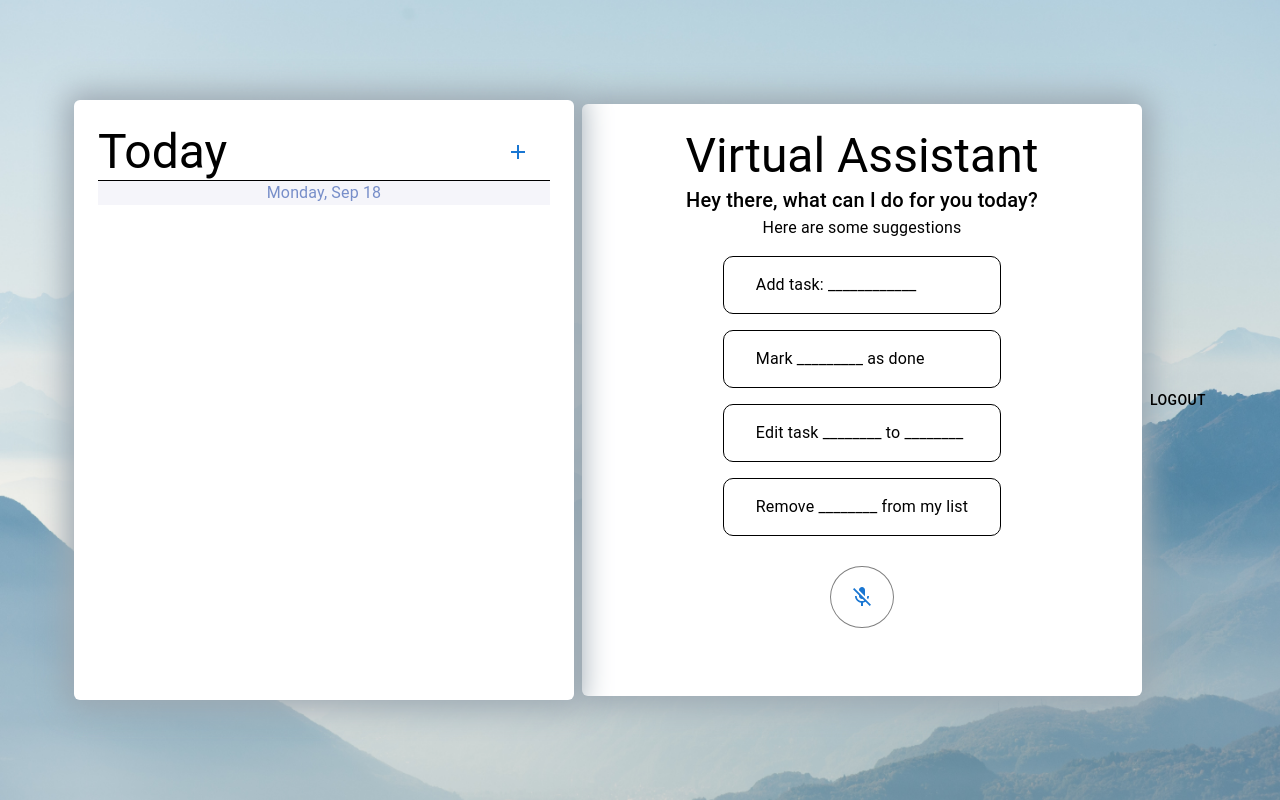
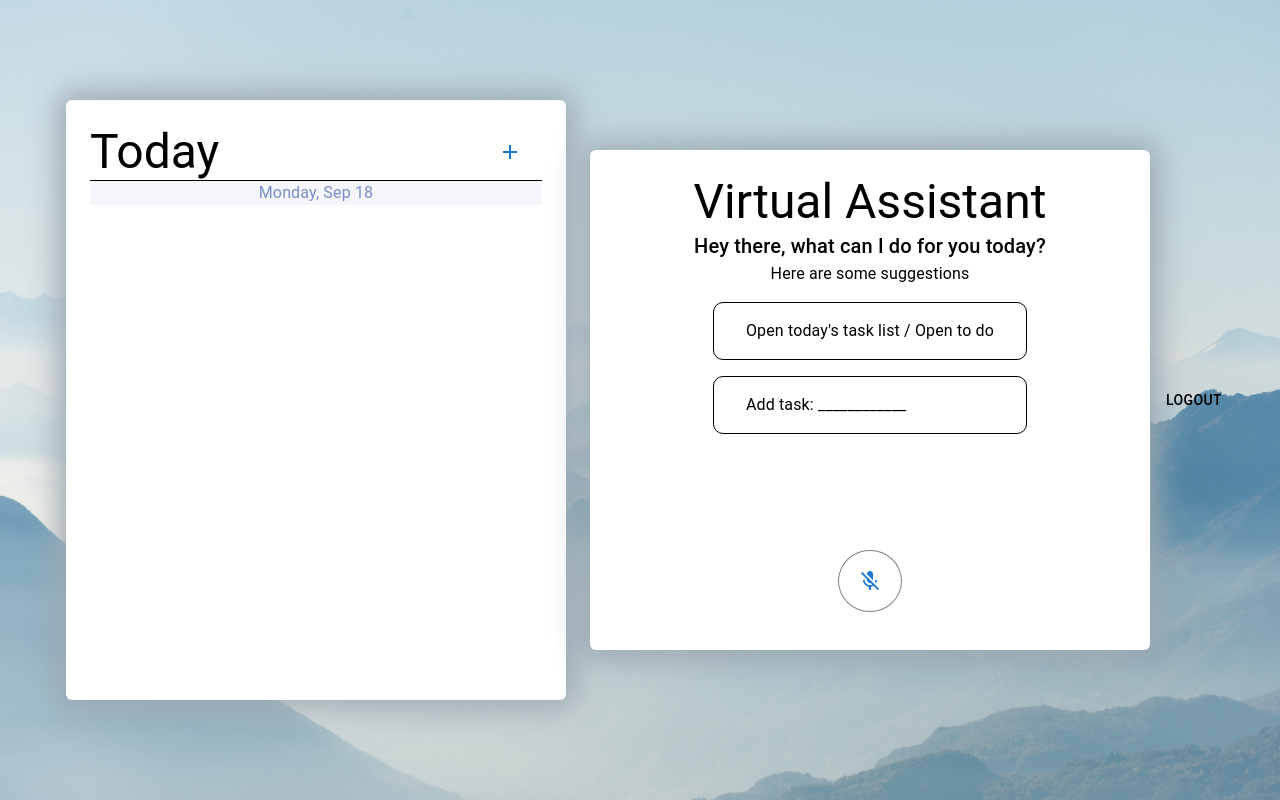
Before and after one commit to meifhuang/TaskAI, a React (Vite) app in the folder client/: page /dashboard in a window 1280 px wide. Built offline with nearby package versions, Linux system fonts and the light colour scheme; sample sign-in values are in the browser's storage.

Commit message:
Rearrange functions from TodoList to Dashboard

```diff
--- a/client/src/components/ToDoList.tsx
+++ b/client/src/components/ToDoList.tsx
@@ -11,7 +11,6 @@ import axios from "axios";
 const todolistStyles = {
   todo_list: {
     display: 'flex',
-    position: 'relative',
     flexDirection: 'column',
     justifyContent: 'center',
     backgroundColor: 'white',
@@ -42,11 +41,16 @@ const todolistStyles = {
     justifyContent: 'space-between'
   }
 }
+interface Props {
+  todos: Todo[],
+  addTodo: (value: string) => void
+  updateTodo: (id: number, updatedTaskName: string) => void
+  deleteTodo: (id: number) => void
+  handleToggle: (id: number) => void,
+}
 
-const ToDoList: React.FC = () => {
 
-  const [todos, setTodos] = useState<Todo[]>([]);
-  const userId = localStorage.getItem('id');
+const ToDoList: React.FC<Props> = ({todos, addTodo, updateTodo, deleteTodo, handleToggle}) => {
 
   const date = new Date();
   const dow = date.toLocaleString('default', {weekday: 'long'})
@@ -54,122 +58,12 @@ const ToDoList: React.FC = () => {
   const day = date.getDate()
   const year = date.getFullYear()
 
-//   const handleAdd = (e: React.FormEvent) => {
-//     e.preventDefault()
-//     setTodos((prev) => [...prev, {id: Date.now(), todo: todo, isDone: false, showInput: true}])
-// }
-  useEffect(() => {
-    const fetchTasks = async () => {
-      try {
-        const response = await axios.get(`http://localhost:3000/tasks/${userId}`,
-        {
-          headers: {
-            Authorization: `Bearer ${localStorage.getItem('token')}`
-          }
-        })
-        if (response) {
-          setTodos(response.data)
-        }
-      }
-      catch(e) {
-        console.error('Could not fetch tasks:', e);
-      }
-    }
-    if (userId) {
-      fetchTasks()
-    }
-    }, [userId])
-
-  const handleToggle = async (id: number) => {
-    try {
-    const response = await axios({
-      method: 'put',
-      url: `http://localhost:3000/task/updatecheck/${id}`,
-      headers: {
-        Authorization: `Bearer ${localStorage.getItem("token")}`,
-      }
-    })
-    if (response) {
-      setTodos(todos.map((todo) => todo.id === id ? {...todo, completed: !todo.completed} : todo ))
-    }
-  }
-  catch (e) {
-    console.error('Could not update')
-  }
-  }
-
-  const addTodo = async () => {
-      const task = {taskName: '', completed: false, userid: userId}
-      try {
-      const response = await axios({
-        method: 'post',
-        url: 'http://localhost:3000/task/add',
-        data: task,
-        headers: {
-          Authorization: `Bearer ${localStorage.getItem("token")}`,
-        }
-      })
-      if (response) {
-        const newTask = response.data
-        setTodos((prev) => [...prev, newTask])
-      }
-      else {
-        throw Error('error')
-      }
-    }
-    catch (e:any) {
-      console.error(e.message)
-    }
-  }
-  const deleteTodo = async ( id:number ) => {
-    try {
-      const response = await axios({
-        method:'delete',
-        url: `http://localhost:3000/task/${id}`,
-        headers: {
-          Authorization: `Bearer ${localStorage.getItem("token")}`,
-        }
-      })
-      if (response) {
-        setTodos(prevTodos => prevTodos.filter(todo => todo.id !== id));
-      }
-      else {
-        throw Error('error')
-      }
-    }
-    catch (e: any) {
-      console.error(e.message)
-    }
-  }
-
-  const updateTodo = async (id: number, updatedTask: string) => {
-    try {
-      const response = await axios({
-        method: 'put',
-        url: `http://localhost:3000/task/update/${id}`,
-        headers: {
-          Authorization: `Bearer ${localStorage.getItem("token")}`,
-        },
-        data: {
-          value: updatedTask
-        }
-      })
-      if (response) {
-        console.log(response)
-        let updatedTask = response.data.updatedTask
-        setTodos(todos.map((todo) => todo.id === id ? {...todo, taskName: updatedTask} : todo ))
-      }
-    }
-    catch (e) {
-      console.error('Could not update')
-    }
-    }
 
   return (
-    <Box sx={todolistStyles.todo_list} p={3} m={1}>
+    <Box sx={todolistStyles.todo_list} p={3} m={2}>
         <Box sx={todolistStyles.todo_heading}>
           <Typography variant='h3'> Today </Typography>
-          <Button sx={todolistStyles.add_task} onClick={addTodo}> <AddIcon /> </Button>
+          <Button sx={todolistStyles.add_task} onClick={()=> addTodo('')}> <AddIcon /> </Button>
         </Box>
 
         <Box sx={todolistStyles.date}>
--- a/client/src/components/VirtualAssistant.tsx
+++ b/client/src/components/VirtualAssistant.tsx
@@ -11,7 +11,7 @@ import { Typography } from '@mui/material';
 const virtualStyles = {
   chatbox: {
     minWidth: '35em',
-    height: '37em',
+    height: '500px',
     display: 'flex',
     flexDirection: 'column',
     alignItems: 'center',
@@ -21,6 +21,7 @@ const virtualStyles = {
     boxShadow: '0px 0px 30px 8px rgb(156, 168, 178)',
   },
   command_container: {
+    height: '100%'
   },
   command_options: {
       border: '1px solid black',
@@ -37,10 +38,17 @@ const virtualStyles = {
   }
 }
 
-const VirtualAssistant: React.FC = () => {
+interface Props {
+  addTodo: (value: string) => void
+  openTaskList: () => void
+  closeTaskList: () => void
+}
 
-  const command_list = ["Add task: ____________", "Mark _________ as done", "Edit task ________ to ________", "Remove ________ from my list"]
+const VirtualAssistant: React.FC<Props> = ({addTodo, openTaskList, closeTaskList}) => {
 
+  const command_list = [
+    "Open today's task list / Open to do",
+    "Add task: ____________"]
 
   const commands = [
     {
@@ -48,6 +56,33 @@ const VirtualAssistant: React.FC = () => {
       callback: () => {
         resetTranscript()
         setMessage('you may restate your command')
+      }
+    },
+    {
+      command: ['hello', 'hi', 'hey'],
+      callback: () => setMessage('hello there')
+    },
+    {
+      command: 'stop listening',
+      callback: () => handleStopListening()
+    },
+    {
+      command: ["open today's task list", "open to do"],
+      callback: () => openTaskList()
+    },
+    {
+      command: ["close today's task list", "close to do"],
+      callback: () => closeTaskList()
+    },
+    {
+      command: ['add task *'],
+      callback: (command:string) => {
+        console.log('hello')
+        console.log(command)
+        addTodo(command)
+        // setTodos((prev) => [...prev, {id: Date.now(), todo: command, isDone: false, showInput: false}])
+        resetTranscript()
+        setTimeout(()=>setMessage('added'),1000)
       }
     },
   ]
@@ -85,7 +120,7 @@ const VirtualAssistant: React.FC = () => {
   }
 
   return (
-    <Box sx={virtualStyles.chatbox}>
+    <Box sx={virtualStyles.chatbox} m={1}>
       <Typography variant='h3'> Virtual Assistant </Typography>
       <Typography variant='h6'> Hey there, what can I do for you today? </Typography>
       <Typography> Here are some suggestions</Typography>
--- a/client/src/pages/Dashboard.tsx
+++ b/client/src/pages/Dashboard.tsx
@@ -4,39 +4,150 @@ import ToDoList from '../components/ToDoList';
 import VirtualAssistant from '../components/VirtualAssistant';
 import Button from '@mui/material/Button';
 import axios from "axios";
-
+import {Todo} from "../model"
 
 
 const dashboardStyles = {
-
 }
 
 const Dashboard: React.FC = () => {
 
   const token = localStorage.getItem('token')
+  const userId = localStorage.getItem('id');
+  const [todos, setTodos] = useState<Todo[]>([]);
+  const [showTaskList, setShowTaskList] = useState<boolean>(true)
 
   const navigate = useNavigate();
 
-    // useEffect(() => {
-    //     const tok = localStorage.getItem('token')
-    //     const id = localStorage.getItem('id')
-    //     if (!tok || tok !== 'undefined' && !id || id !== undefined) {
-    //         setToken(tok)
-    //         setuserId(id)
-    //     }
-    //   }, [token])
+  useEffect(() => {
+    const fetchTasks = async () => {
+      try {
+        const response = await axios.get(`http://localhost:3000/tasks/${userId}`,
+        {
+          headers: {
+            Authorization: `Bearer ${localStorage.getItem('token')}`
+          }
+        })
+        if (response) {
+          setTodos(response.data)
+        }
+      }
+      catch(e) {
+        console.error('Could not fetch tasks:', e);
+      }
+    }
+    if (userId) {
+      fetchTasks()
+    }
+    }, [userId])
 
-    function handleLogout(): void  {
-        // localStorage.removeItem('token')
+  const addTodo = async (taskname: string) => {
+    const task = {taskName: taskname, completed: false, userid: userId}
+    try {
+    const response = await axios({
+      method: 'post',
+      url: 'http://localhost:3000/task/add',
+      data: task,
+      headers: {
+        Authorization: `Bearer ${localStorage.getItem("token")}`,
+      }
+    })
+    if (response) {
+      const newTask = response.data
+      setTodos((prev) => [...prev, newTask])
+    }
+    else {
+      throw Error('error')
+    }
+  }
+  catch (e:any) {
+    console.error(e.message)
+  }
+}
+
+const deleteTodo = async ( id:number ) => {
+  try {
+    const response = await axios({
+      method:'delete',
+      url: `http://localhost:3000/task/${id}`,
+      headers: {
+        Authorization: `Bearer ${localStorage.getItem("token")}`,
+      }
+    })
+    if (response) {
+      console.log('Before:', todos);
+      setTodos(prevTodos => prevTodos.filter(todo => todo.id !== id));
+      console.log('After:', todos);
+    }
+    else {
+      throw Error('error')
+    }
+  }
+  catch (e: any) {
+    console.error(e.message)
+  }
+}
+
+const handleToggle = async (id: number) => {
+  try {
+  const response = await axios({
+    method: 'put',
+    url: `http://localhost:3000/task/updatecheck/${id}`,
+    headers: {
+      Authorization: `Bearer ${localStorage.getItem("token")}`,
+    }
+  })
+  if (response) {
+    setTodos(todos.map((todo) => todo.id === id ? {...todo, completed: !todo.completed} : todo ))
+  }
+}
+catch (e) {
+  console.error('Could not update')
+}
+}
+
+const updateTodo = async (id: number, updatedTask: string) => {
+  try {
+    const response = await axios({
+      method: 'put',
+      url: `http://localhost:3000/task/update/${id}`,
+      headers: {
+        Authorization: `Bearer ${localStorage.getItem("token")}`,
+      },
+      data: {
+        value: updatedTask
+      }
+    })
+    if (response) {
+      let updatedTask = response.data.updatedTask
+      setTodos(todos.map((todo) => todo.id === id ? {...todo, taskName: updatedTask} : todo ))
+    }
+  }
+  catch (e) {
+    console.error('Could not update')
+  }
+  }
+
+  const openTaskList = () => {
+
+    setShowTaskList(true)
+  }
+
+  const closeTaskList = () => {
+
+    setShowTaskList(false)
+  }
+
+  const handleLogout = () => {
         localStorage.clear
         navigate('/');
-    }
+  }
 
   return (
     <>
       {/* <Sidebar/> */}
-      <ToDoList/>
-      <VirtualAssistant/>
+      {showTaskList ? <ToDoList todos={todos} addTodo={addTodo} updateTodo={updateTodo} deleteTodo={deleteTodo} handleToggle={handleToggle} /> : <> </>}
+      <VirtualAssistant addTodo={addTodo} openTaskList={openTaskList} closeTaskList={closeTaskList}/>
       {token ? <Button color="inherit" onClick={handleLogout} > Logout </Button> : <> </> }
     {/* </Box> */}
     </>
```
